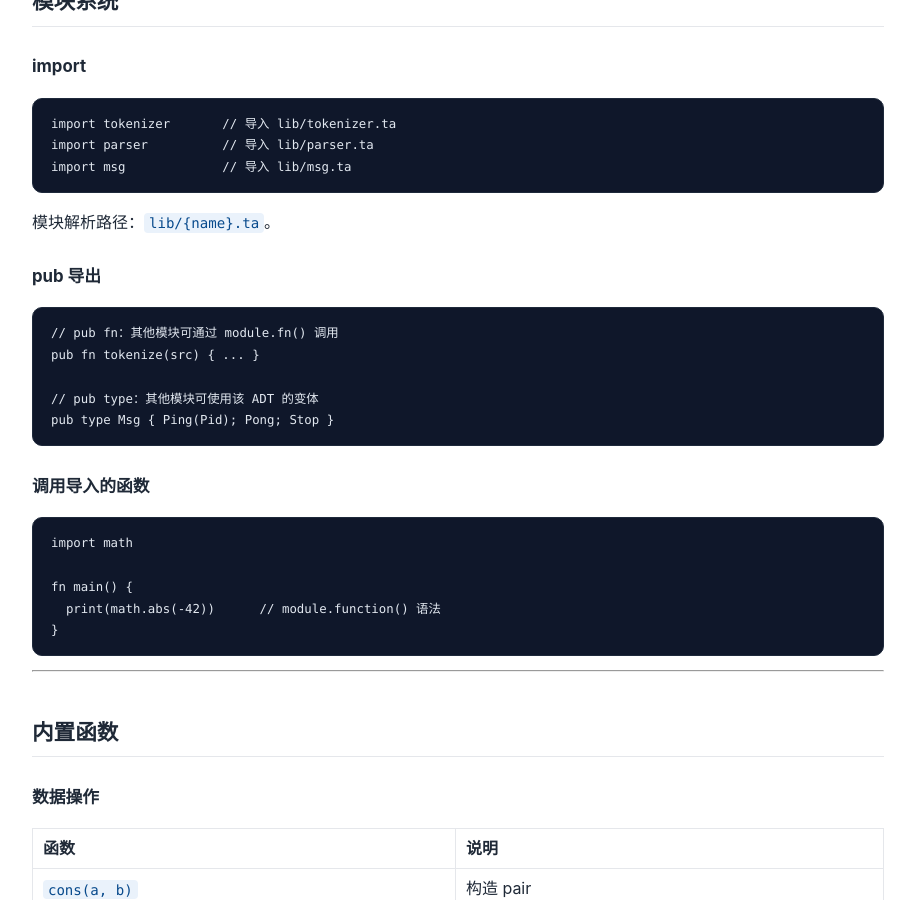
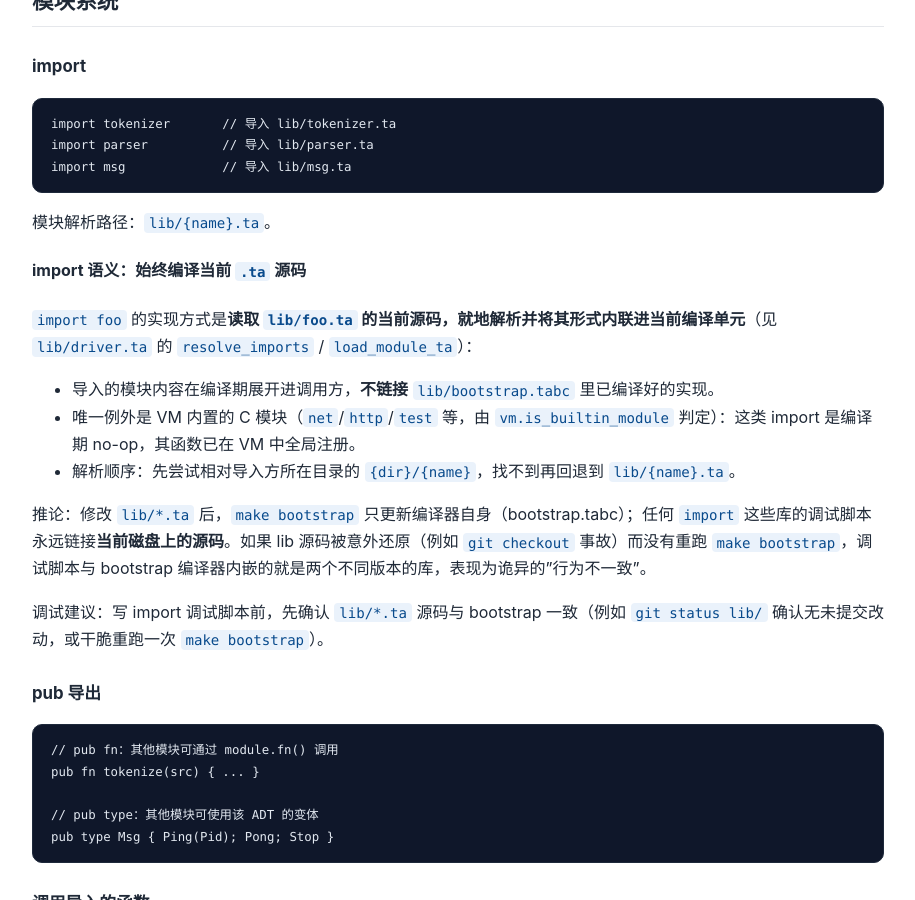
Before and after one commit to tiancaiamao/tinyactor, a Jekyll site: the page built from docs/ta-language-spec.md, in a window 1280 px wide and 900 px high, scrolled down 11650 px. Shown: the whole window, without its empty margins (182-1097 px from the left). Built offline with Jekyll 4.4.1, drawn with Linux system fonts in a browser that asks for light colours; our own code applies the rules of GitHub Pages for plain Markdown files.

Commit message:
docs: pin down import semantics — always compiles current lib/*.ta source, never the bootstrap-embedded implementation (fixes #67)
- ta-language-spec.md: new 'import 语义' section documenting that
  import foo reads the current lib/foo.ta source and inlines its forms
  into the compiling unit (resolve_imports / load_module_ta), with the
  C builtin-module exception (vm.is_builtin_module, compile-time no-op)
  and the {dir}/{name} -> lib/{name}.ta resolution order
- consequence spelled out: make bootstrap only refreshes the compiler
  itself; debug scripts importing lib modules always link the on-disk
  source — check git status lib/ (or re-bootstrap) before trusting an
  import-based debug script
- README.md: one-line note in the C interop bullet

````diff
--- a/docs/ta-language-spec.md
+++ b/docs/ta-language-spec.md
@@ -485,6 +485,18 @@ import msg             // 导入 lib/msg.ta
 
 模块解析路径：`lib/{name}.ta`。
 
+#### import 语义：始终编译当前 `.ta` 源码
+
+`import foo` 的实现方式是**读取 `lib/foo.ta` 的当前源码，就地解析并将其形式内联进当前编译单元**（见 `lib/driver.ta` 的 `resolve_imports` / `load_module_ta`）：
+
+- 导入的模块内容在编译期展开进调用方，**不链接** `lib/bootstrap.tabc` 里已编译好的实现。
+- 唯一例外是 VM 内置的 C 模块（`net`/`http`/`test` 等，由 `vm.is_builtin_module` 判定）：这类 import 是编译期 no-op，其函数已在 VM 中全局注册。
+- 解析顺序：先尝试相对导入方所在目录的 `{dir}/{name}`，找不到再回退到 `lib/{name}.ta`。
+
+推论：修改 `lib/*.ta` 后，`make bootstrap` 只更新编译器自身（bootstrap.tabc）；任何 `import` 这些库的调试脚本永远链接**当前磁盘上的源码**。如果 lib 源码被意外还原（例如 `git checkout` 事故）而没有重跑 `make bootstrap`，调试脚本与 bootstrap 编译器内嵌的就是两个不同版本的库，表现为诡异的"行为不一致"。
+
+调试建议：写 import 调试脚本前，先确认 `lib/*.ta` 源码与 bootstrap 一致（例如 `git status lib/` 确认无未提交改动，或干脆重跑一次 `make bootstrap`）。
+
 ### pub 导出
 
 ```ta
````
Also changed, not shown: README.md.
